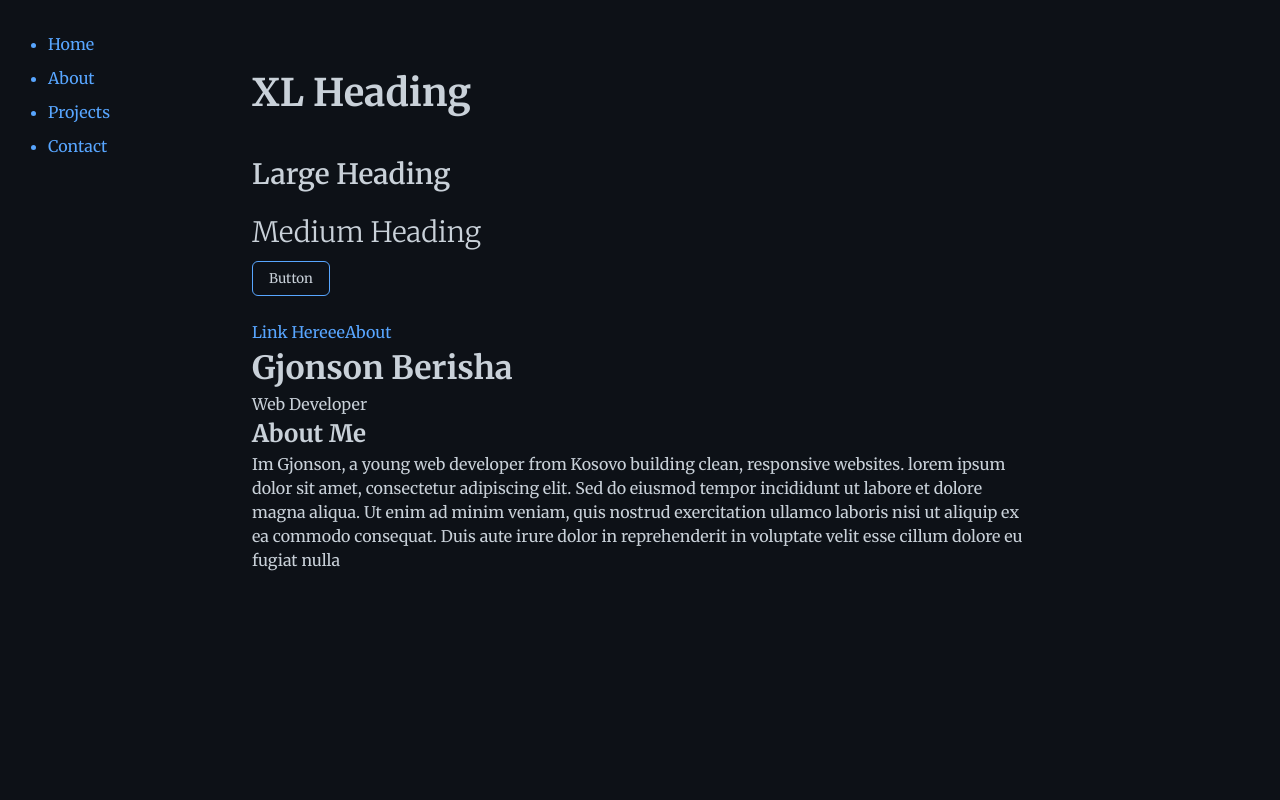
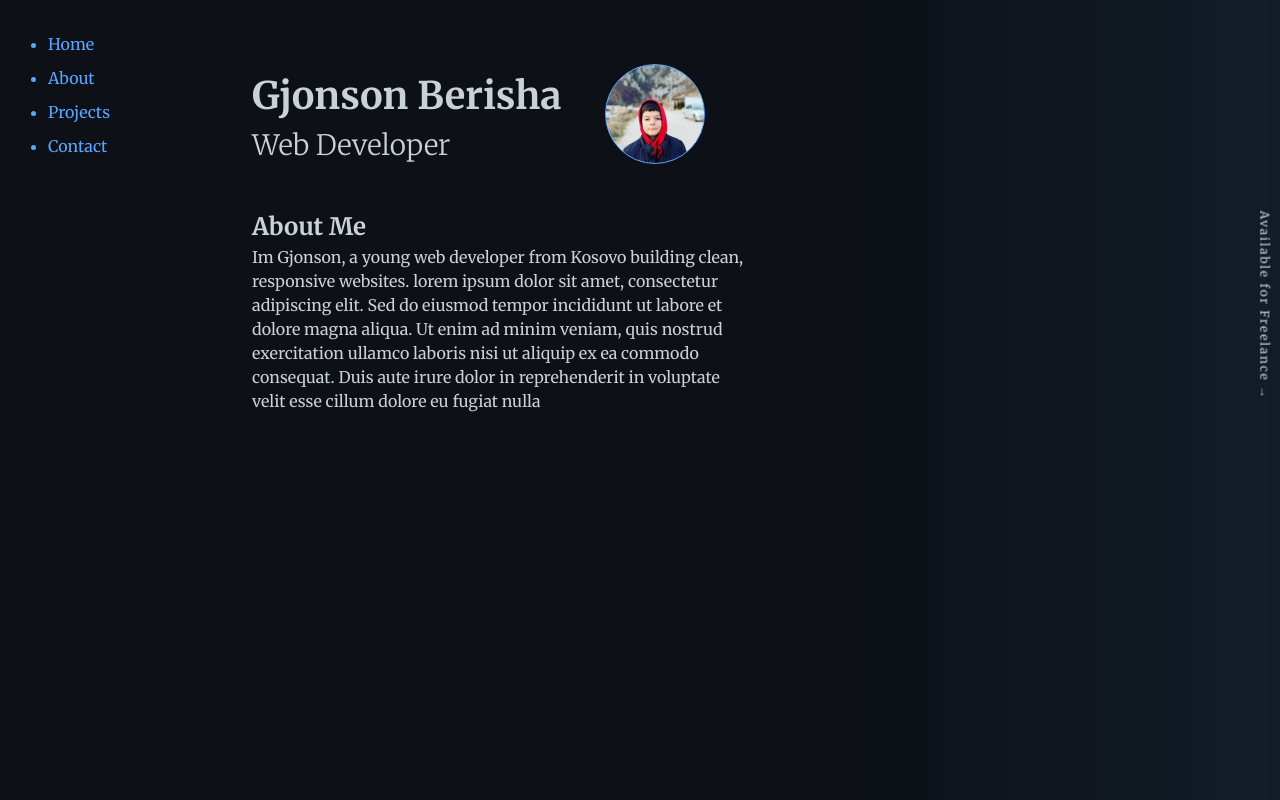
Before and after one commit to Johnson-Berisha/gjonson-portfolio, a Next.js app: page / in a window 1280 px wide. Shown: the top 800 px of the page. Built offline with nearby package versions, Linux system fonts and the light colour scheme.

Commit message:
4th commit

```diff
--- a/src/app/globals.css
+++ b/src/app/globals.css
@@ -43,6 +43,34 @@ body {
 
   -webkit-font-smoothing: antialiased;
   -moz-osx-font-smoothing: grayscale;
+}
+
+body::after {
+  content: "";
+  position: fixed;
+  top: 0;
+  right: 0;
+  height: 100vh;
+  width: 35vw; /* wider */
+  background: linear-gradient(to left, rgba(88, 166, 255, 0.08), transparent);
+  pointer-events: none;
+  z-index: -1;
+}
+
+/* vertical freelance text */
+
+.right-sidebar {
+  position: fixed;
+  right: 1rem;
+  top: 50%;
+  transform: translateY(-50%) rotate(90deg);
+  transform-origin: right center;
+  color: var(--color-text);
+  font-size: 0.75rem;
+  letter-spacing: 0.15em;
+  opacity: 1;
+  z-index: 10;
+  pointer-events: none;
 }
 
 /* mini design system */
@@ -157,8 +185,39 @@ nav li:hover .shorter-underline {
   height: 3px;
   width: 100%;
   background-color: var(--color-text);
+  border-bottom: 2px solid var(--color-accent);
+}
+
+/* Header */
+header {
+  height: 10%;
+  width: 65%;
+  display: flex;
+  align-items: center;
+  justify-content: space-between;
+  margin-bottom: 2rem;
+}
+
+header .title {
+  margin-bottom: 0;
+}
+
+.potrait-side {
+  height: 100%;
+  width: 30%;
+}
+
+.img-me {
+  background-image: url("/me.jpg");
+  background-size: 150%;
+  background-position: center;
+  height: 100px;
+  width: 100px;
+  border-radius: 50%;
+  border: 1px solid var(--color-accent);
 }
 
 #about {
+  max-width: 500px;
   margin-bottom: 40rem;
 }
--- a/src/app/page.js
+++ b/src/app/page.js
@@ -1,10 +1,7 @@
-// import Link from "../../design/components/link/link";
-import Link from "next/link";
-
 export default function Home() {
   return (
     <main>
-      <h1 className="heading-xl">XL Heading</h1>
+      {/* <h1 className="heading-xl">XL Heading</h1>
       <h1 className="heading-lg">Large Heading</h1>
       <h1 className="heading-md">Medium Heading</h1>
       <button className="btn">Button</button>
@@ -12,16 +9,19 @@ export default function Home() {
       <br />
       <a href="#" className="link">
         Link Hereee
-      </a>
-
-      {/* <Link href="#" className="link">hello</Link> */}
-      <Link href="/about" className="link">
-        About
-      </Link>
+      </a> */}
+      <div className="right-sidebar">
+        <p>Available for Freelance → </p>
+      </div>
 
       <header>
-        <h1>Gjonson Berisha</h1>
-        <p>Web Developer</p>
+        <div className="title-side">
+          <h1 className="heading-xl title">Gjonson Berisha</h1>
+          <p className="heading-md title-desc">Web Developer</p>
+        </div>
+        <div className="potrait-side">
+          <div className="img-me"></div>
+        </div>
       </header>
 
       <section id="about">
```
Also changed, not shown: public/me.jpg (added).
